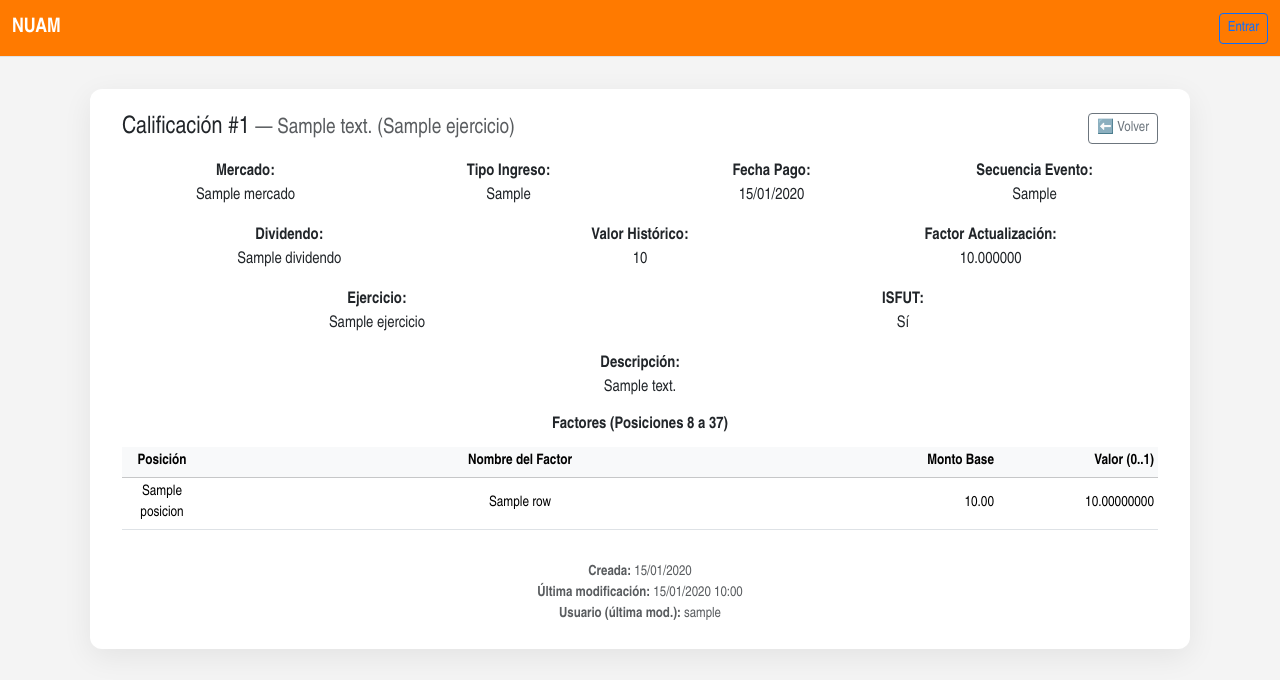
After one commit to IgnacioQz/Projecto-Integrado, a Django app: template core/templates/calificaciones/detalles.html in a window 1280 px wide. The commit adds this page. Shown: the top 680 px of the page. Run offline with Django 5.2, Linux system fonts and the light colour scheme; the template is opened without the code that fills it: most values are stand-ins (such as "Sample title", 1, 10 or a date in 2020).

Commit message:
Detalles de calificaciones agregados

```diff
--- /dev/null
+++ b/core/static/css/detalles.css
@@ -0,0 +1,11 @@
+.details-card {
+    max-width: 1100px;
+    width: 100%;
+    background: #fff;
+    border-radius: 12px;
+    box-shadow: 0 8px 30px rgba(0, 0, 0, 0.07);
+    padding: 1.5rem 2rem;
+  }
+
+.section-title { margin-top: 1rem; margin-bottom: .75rem; font-weight: 700; }
+.table-factores td, .table-factores th { font-size: .9rem; vertical-align: middle; }
--- /dev/null
+++ b/core/templates/calificaciones/detalles.html
@@ -0,0 +1,88 @@
+{% extends "base.html" %}
+{% load static %}
+
+{% block title %}Detalles de Calificación - NUAM{% endblock %}
+
+{% block styles %}
+<link rel="stylesheet" href="{% static 'css/detalles.css' %}">
+{% endblock %}
+
+{% block main %}
+<div class="container-hero">
+  <div class="details-card">
+
+    <!-- Encabezado -->
+    <div class="d-flex justify-content-between align-items-center mb-3">
+      <h1 class="h4 m-0">
+        Calificación #{{ calificacion.pk }}
+        <small class="text-muted">— {{ calificacion.instrumento_text }} ({{ calificacion.ejercicio }})</small>
+      </h1>
+      <div class="d-flex gap-2">
+        {% if perms.core.change_tblcalificacion %}
+          <a href="{% url 'calificacion_edit' pk=calificacion.pk %}" class="btn btn-primary btn-sm">✏️ Editar</a>
+        {% endif %}
+        <a href="{% url 'main' %}" class="btn btn-outline-secondary btn-sm">⬅️ Volver</a>
+      </div>
+    </div>
+
+    <!-- Datos principales -->
+    <div class="row g-3 mb-3">
+      <div class="col-md-3"><strong>Mercado:</strong><br>{{ calificacion.mercado }}</div>
+      <div class="col-md-3"><strong>Tipo Ingreso:</strong><br>{{ calificacion.tipo_ingreso }}</div>
+      <div class="col-md-3"><strong>Fecha Pago:</strong><br>{{ calificacion.fecha_pago_dividendo|date:"d/m/Y" }}</div>
+      <div class="col-md-3"><strong>Secuencia Evento:</strong><br>{{ calificacion.secuencia_evento }}</div>
+
+      <div class="col-md-4"><strong>Dividendo:</strong><br>{{ calificacion.dividendo }}</div>
+      <div class="col-md-4"><strong>Valor Histórico:</strong><br>{{ calificacion.valor_historico }}</div>
+      <div class="col-md-4"><strong>Factor Actualización:</strong><br>{{ calificacion.factor_actualizacion|floatformat:6 }}</div>
+
+      <div class="col-md-6"><strong>Ejercicio:</strong><br>{{ calificacion.ejercicio }}</div>
+      <div class="col-md-6"><strong>ISFUT:</strong><br>{{ calificacion.isfut|yesno:"Sí,No" }}</div>
+
+      <div class="col-12">
+        <strong>Descripción:</strong><br>{{ calificacion.descripcion|default:"—" }}
+      </div>
+    </div>
+
+    <!-- Factores -->
+    <h2 class="h6 section-title">Factores (Posiciones 8 a 37)</h2>
+    <div class="table-responsive">
+      <table class="table table-sm table-hover table-factores">
+        <thead class="table-light">
+          <tr>
+            <th style="width:80px;">Posición</th>
+            <th>Nombre del Factor</th>
+            <th style="width:160px;" class="text-end">Monto Base</th>
+            <th style="width:160px;" class="text-end">Valor (0..1)</th>
+          </tr>
+        </thead>
+        <tbody>
+            {% if factores_rows %}
+              {% for row in factores_rows %}
+                <tr>
+                  <td>{{ row.posicion }}</td>
+                  <td>{{ row.nombre }}</td>
+                  <td class="text-end">{% if row.monto_base != None %}{{ row.monto_base|floatformat:2 }}{% else %}—{% endif %}</td>
+                  <td class="text-end">{{ row.valor|floatformat:8 }}</td>
+                </tr>
+              {% endfor %}
+            {% else %}
+              <tr>
+                <td colspan="4" class="text-center text-muted py-3">No hay factores ingresados para esta calificación.</td>
+              </tr>
+            {% endif %}
+        </tbody>
+
+      </table>
+    </div>
+
+    <!-- Metadatos -->
+    <div class="mt-3 text-muted small">
+      <div><strong>Creada:</strong> {{ calificacion.fecha_creacion|date:"d/m/Y" }}</div>
+      <div><strong>Última modificación:</strong> {{ calificacion.fecha_modificacion|date:"d/m/Y H:i" }}</div>
+      <div><strong>Usuario (última mod.):</strong> {{ calificacion.usuario.get_full_name|default:calificacion.usuario.username }}</div>
+    </div>
+
+  </div>
+</div>
+{% endblock %}
--- a/core/urls.py
+++ b/core/urls.py
@@ -41,4 +41,10 @@ urlpatterns = [
     # ==========================================================================
     path("auditoria/", auditoria_list, name="auditoria_list"),
     path("audit-ping/", audit_ping, name="audit_ping"),
+
+
+    # ==========================================================================
+    # vista detalles calificacion
+    # ==========================================================================
+    path("calificaciones/<int:pk>/detalles/", views.calificacion_detalles, name="calificacion_detalles"),
 ]
```
Also changed, not shown: core/templates/calificaciones/list.html (+18 -32 lines), core/views.py (+50 -1 lines).
